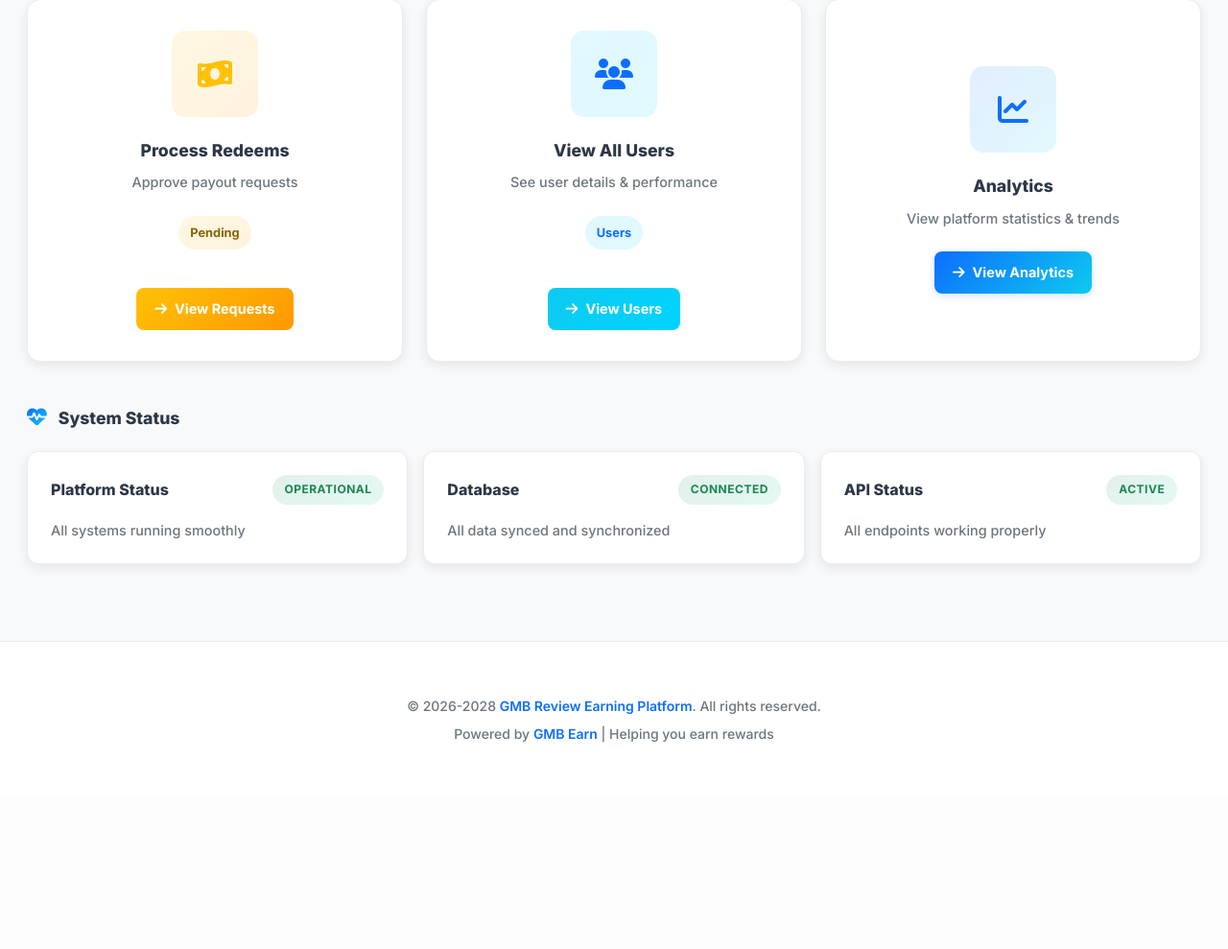
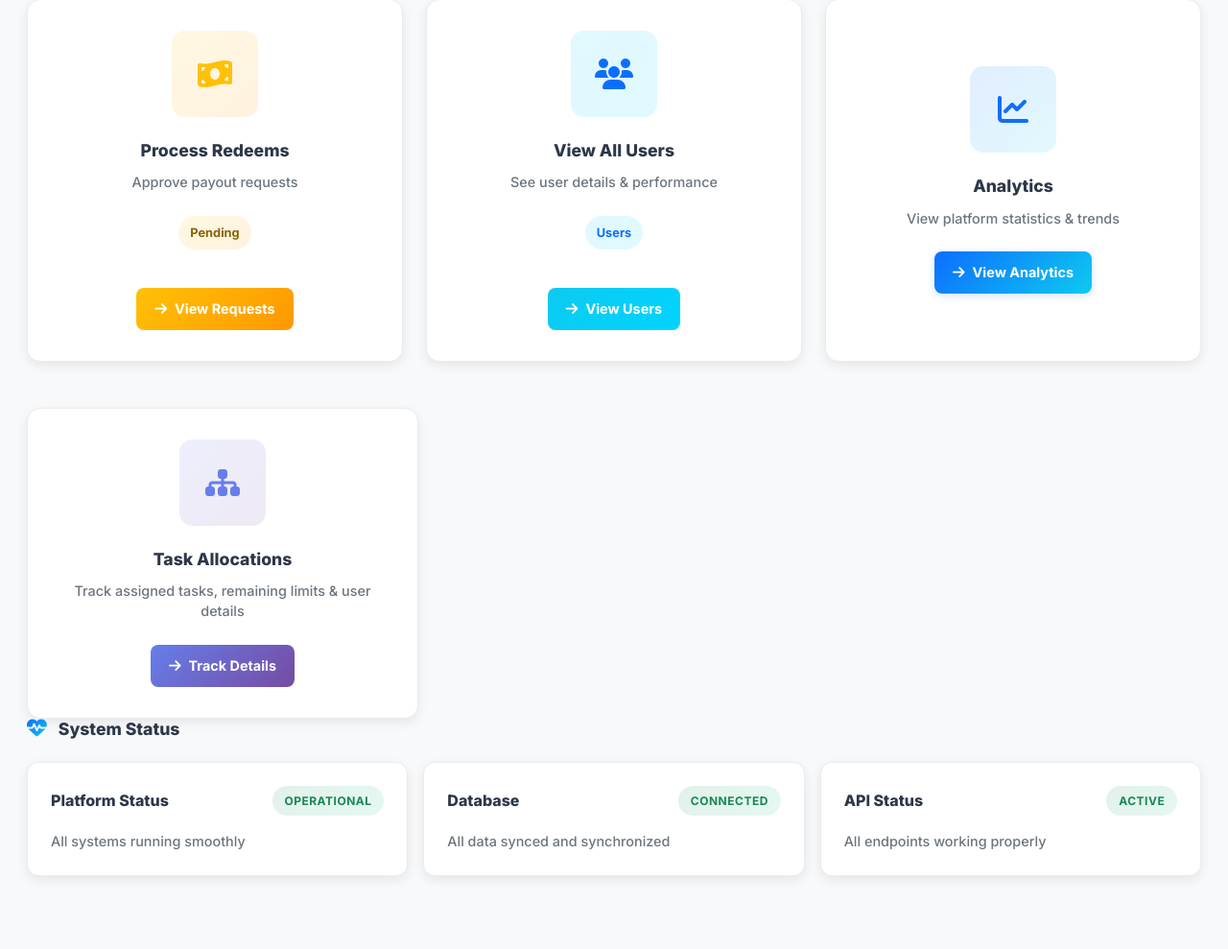
Before and after one commit to roushanbobdj1/GMB, a Flask app: template templates/admin_dashboard.html in a window 1280 px wide. Shown: the part 1371-2360 px from the top of the page at 96% size. Before the commit the page ends 2145 px from the top, so only its background shows below. Run offline with Flask 3, Linux system fonts and the light colour scheme; the template is opened without the code that fills it, so the values that code supplies are empty; some libraries are stand-ins or nearby versions.

Commit message:
Update admin_dashboard.html

```diff
--- a/templates/admin_dashboard.html
+++ b/templates/admin_dashboard.html
@@ -878,7 +878,21 @@
             </div>
         </div>
     </div>
-
+    <!-- Allocation Tracking (NAYA CARD) -->
+    <div class="col-md-6 col-lg-4">
+        <div class="management-card">
+            <div class="management-card-body">
+                <div class="management-card-icon" style="background: linear-gradient(135deg, rgba(102, 126, 234, 0.12) 0%, rgba(118, 75, 162, 0.12) 100%); color: #667eea;">
+                    <i class="fas fa-sitemap"></i>
+                </div>
+                <h5 class="management-card-title">Task Allocations</h5>
+                <p class="management-card-text">Track assigned tasks, remaining limits & user details</p>
+                <a href="/admin/allocations" class="management-card-btn" style="background: linear-gradient(135deg, #667eea 0%, #764ba2 100%); color: white;">
+                    <i class="fas fa-arrow-right"></i> Track Details
+                </a>
+            </div>
+        </div>
+    </div>
     <!-- System Status -->
     <div>
         <h4 class="section-header">
```
